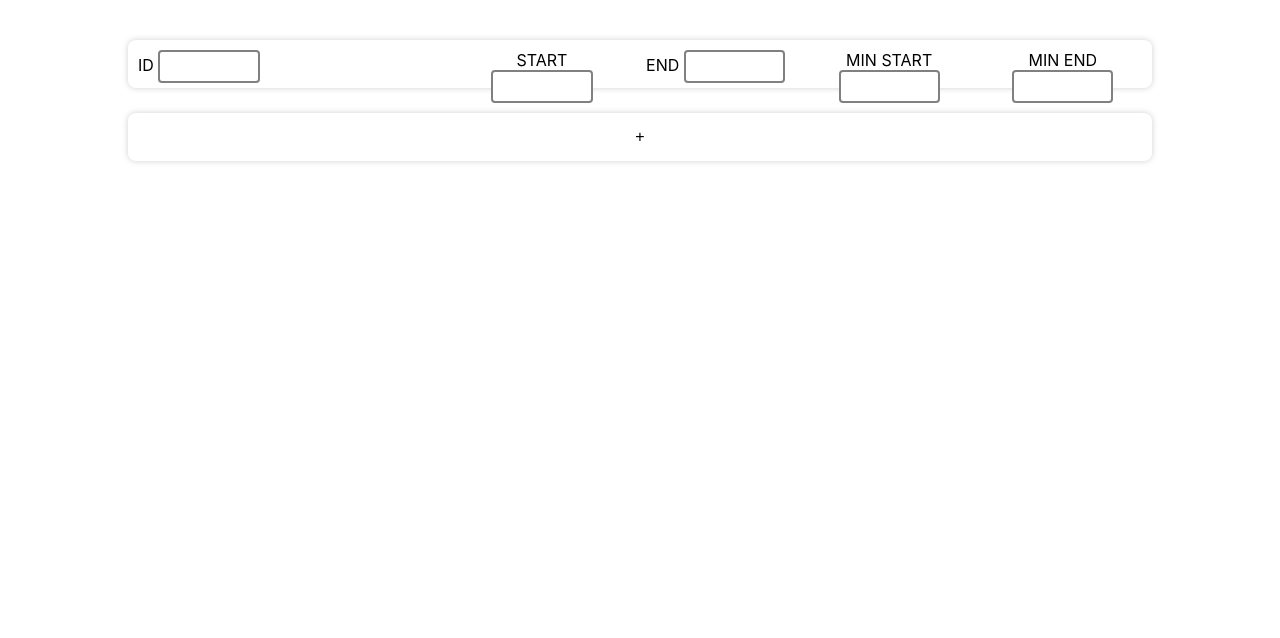
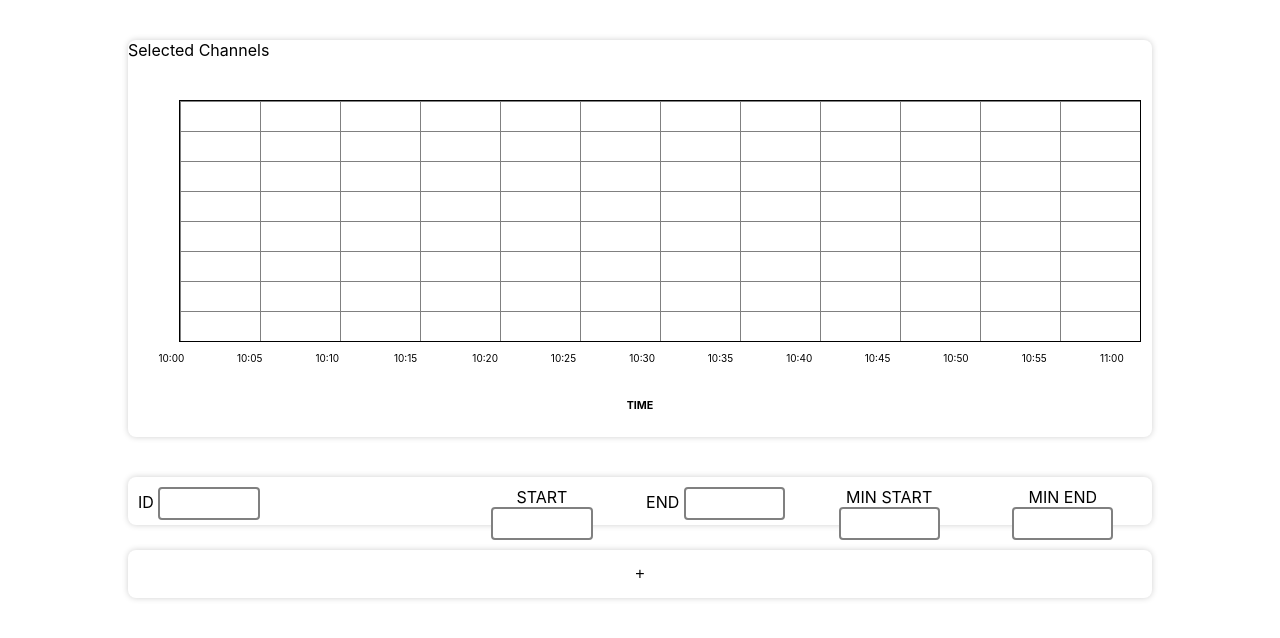
Before and after one commit to ButhainaSudi/edi, a React (Create React App) app: page / in a window 1280 px wide. Shown: the top 638 px of the page. Built offline with nearby package versions, Linux system fonts and the light colour scheme.

Commit message:
Created a Timeline

```diff
--- a/src/App.css
+++ b/src/App.css
@@ -51,6 +51,28 @@
   box-shadow: 0 0px 0px 0 rgba(0,0,0,0.2), 0 0px 6px 0 rgba(0,0,0,0.19);
 }
 
+.xlabel{
+  margin-left: 2%;
+  font-size: 10px;
+  width: 38px;
+  border-bottom: black;
+  border-bottom-width: 1px;
+  text-align: left;
+}
+
+.bigblock {
+  display: block;
+  margin-left: 10%;
+  width: 80%;
+  border: none;
+  background-color: white;
+  padding: 0px 0px;
+  font-size: 16px;
+  cursor: pointer;
+  border-radius: 8px;
+  box-shadow: 0 0px 0px 0 rgba(0,0,0,0.2), 0 0px 6px 0 rgba(0,0,0,0.19);
+}
+
 input {
   border: 2px solid grey;
   border-radius: 4px;
@@ -91,3 +113,28 @@ input {
   height: 2em;
   width: 2em;
 }
+
+.bar {
+  display: block;
+  width: 80px;
+  opacity: 10%;
+  height: 100%;
+  border: none;
+  background-color: gray;
+  padding: 0px 10px;
+  cursor: pointer;
+}
+
+.grid{
+  border: black;
+  border-width: 1px;
+  border-style: solid;
+  background-size: 80px 30px;
+  width: 960px;
+  height: 240px;
+  margin-left: 5%;
+  margin-right: 5%;
+  background-image:
+    linear-gradient(to right, grey 1px, transparent 1px),
+    linear-gradient(to bottom, grey 1px, transparent 1px);
+}
--- a/src/App.js
+++ b/src/App.js
@@ -1,6 +1,7 @@
 import { useState, useRef, useEffect } from 'react';
 import TimelineTable from './TimelineTable';
 import './App.css';
+import Timeline from './Timeline';
 
 const LOCAL_STORAGE_KEY = 'slices'
 function App() {
@@ -50,6 +51,12 @@ function App() {
   return (
     <>
       <br/><br/>
+      <div>
+        <Timeline>
+        </Timeline>
+      </div>
+      <br/><br/>
+      <div>
       <TimelineTable slices = {slices}/>
       <div className = "row block">
         <div className = "column big">
@@ -77,6 +84,7 @@ function App() {
         <br/>
         <button onClick = {handleAddSlice} className = "block">+</button>
       </div>
+      </div>
     </>
   )
 }
--- /dev/null
+++ b/src/Timeline.js
@@ -0,0 +1,31 @@
+import React from 'react'
+
+export default function Timeline() {
+    return (
+        <div className = "row bigblock">
+            Selected Channels
+            <br/><br/><br/>
+            <div className = "grid">
+
+            </div>
+            <div className = "row">
+                <div className = "column xlabel">10:00</div>
+                <div className = "column xlabel">10:05</div>
+                <div className = "column xlabel">10:10</div>
+                <div className = "column xlabel">10:15</div>
+                <div className = "column xlabel">10:20</div>
+                <div className = "column xlabel">10:25</div>
+                <div className = "column xlabel">10:30</div>
+                <div className = "column xlabel">10:35</div>
+                <div className = "column xlabel">10:40</div>
+                <div className = "column xlabel">10:45</div>
+                <div className = "column xlabel">10:50</div>
+                <div className = "column xlabel">10:55</div>
+                <div className = "column xlabel">11:00</div>
+            </div>
+            <div className = "row">
+                <h6 align = "center">TIME</h6>
+            </div>
+        </div>
+    )
+}
```
Also changed, not shown: 1 other file (tests, documents, lock files or other folders).
